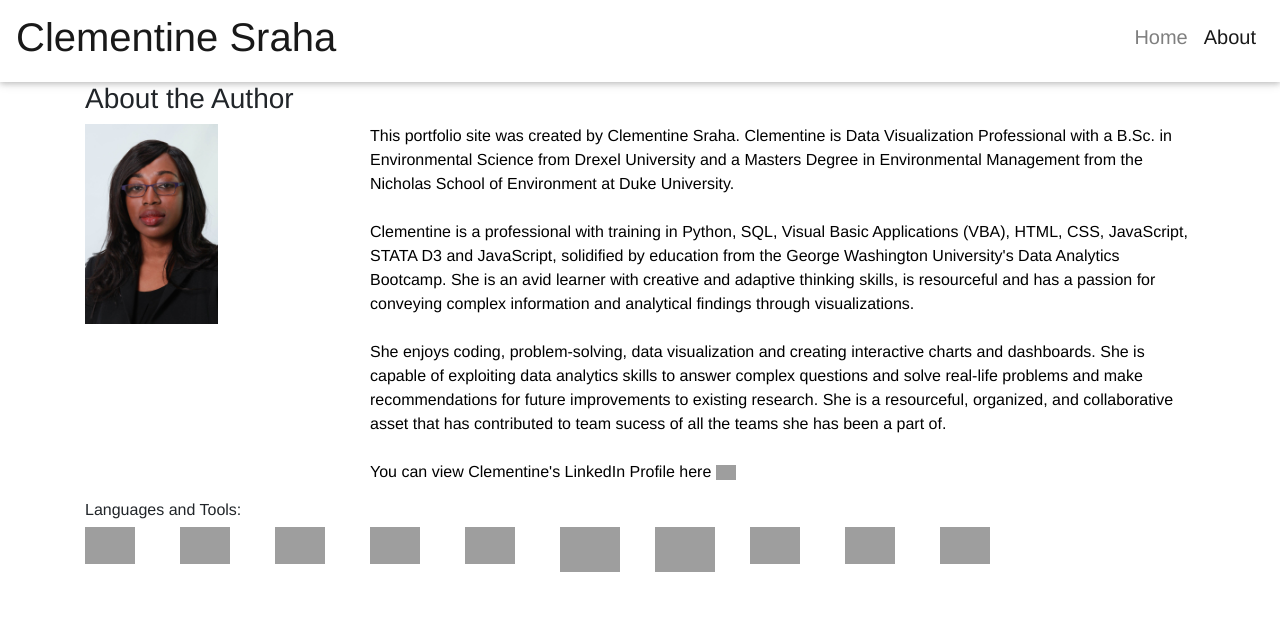
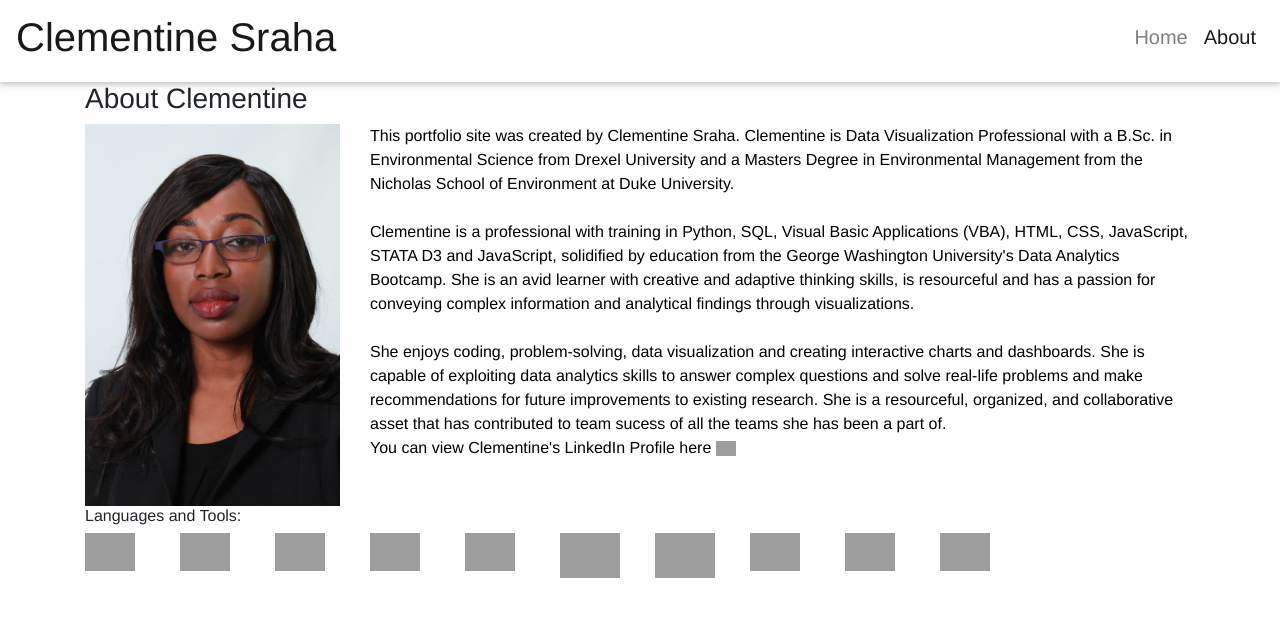
Before and after one commit to clemiblac/Portfolio, a Flask app: page /about in a window 1280 px wide. Shown: the top 617 px of the page. Run offline with Flask 2, Linux system fonts and the light colour scheme; some libraries are stand-ins or nearby versions; grey boxes are pictures that could not be loaded.

Commit message:
ajusted style sheet

```diff
--- a/static/css/style.css
+++ b/static/css/style.css
@@ -16,6 +16,6 @@ p{
 }
 
 #profile-picture {
-    max-width: 120%;
-    height: 200px;
+    max-width: 100%;
+    height: 100%;
   }
--- a/templates/about.html
+++ b/templates/about.html
@@ -44,12 +44,12 @@
 </nav>
   <div class="container ">
     <div class="row">
-      <div class="col-12"><h3 class="title">About the Author</h3></div>
+      <div class="col-12"><h3 class="title">About Clementine</h3></div>
     </div>
     <div class="row">
+
       <div class="col-3">
         <img src="{{url_for ('static',filename='headshot_clemi1.jpg')}}" alt="headshot" id="profile-picture">
-
       </div>
 
       <div class="col-9">
@@ -66,7 +66,7 @@
           She enjoys coding, problem-solving, data visualization and creating interactive charts and dashboards. She is capable of exploiting data
           analytics skills to answer complex questions and solve real-life problems and make recommendations for future improvements
           to existing research.  She is a resourceful, organized, and collaborative asset that has contributed to team sucess of all the teams
-          she has been a part of.<br><br>
+          she has been a part of.<br>
 
           You can view Clementine's LinkedIn Profile here
           <a href="https://www.linkedin.com/in/clementine-sraha/">
```
